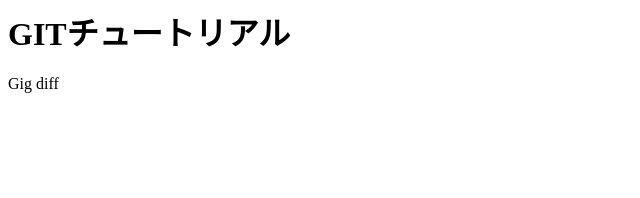
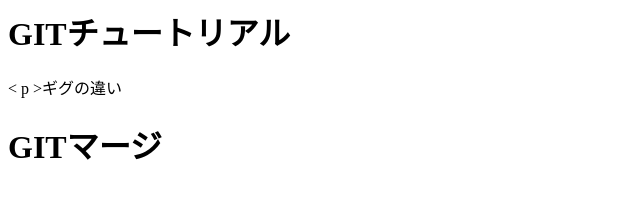
Before and after one commit to SAKAI-mana/git_tutotial, a plain HTML site: page index.html in a window 1280 px wide. Shown: the whole page, without its empty margins (0-640 px from the left). Drawn offline with Linux system fonts and the light colour scheme.

Commit message:
GITマージの追加

```diff
--- a/index.html
+++ b/index.html
@@ -1,2 +1,3 @@
 <h1>GITチュートリアル</h1>
-<p>Gig diff</p>
+< p >ギグの違い</ p >
+<h1>GITマージ</h1>
```
